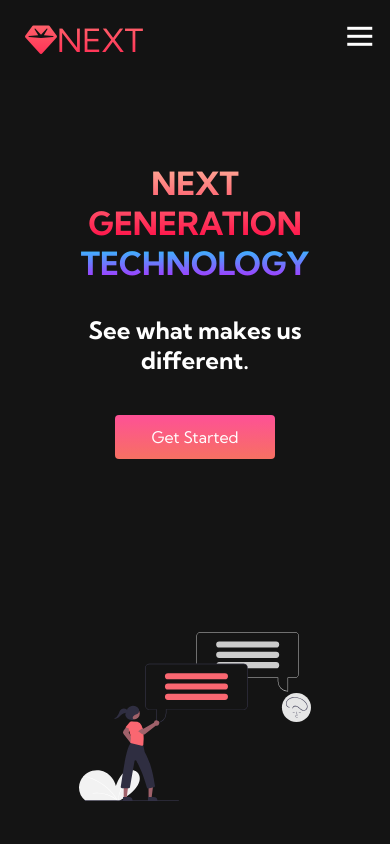
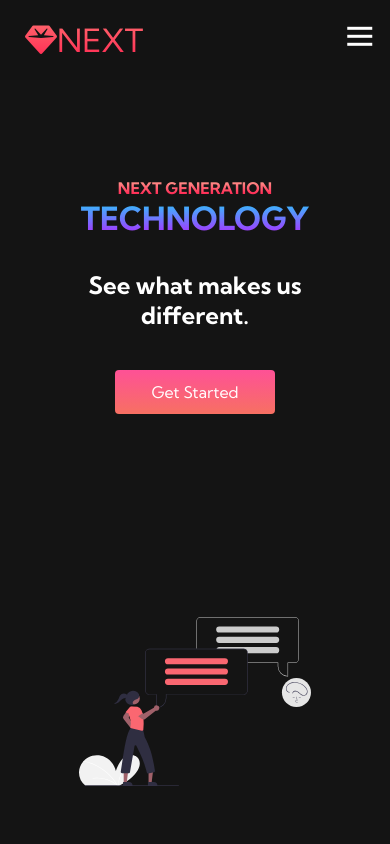
Before and after one commit to akshitishu/site, a plain HTML site: page index.html in a window 390 px wide. Shown: the top 844 px of the page. Drawn offline with Linux system fonts and the light colour scheme.

Commit message:
karna123

```diff
--- a/responsive.css
+++ b/responsive.css
@@ -122,7 +122,7 @@
     margin-bottom: 4rem;
   }
   .main_content h1 {
-    font-size: 2.5 rem;
+    font-size: 1 rem;
     margin-top: 2rem;
   }
   .main_content h2 {
@@ -136,7 +136,7 @@
 
 @media screen and (max-width: 480px) {
   .main_content h1 {
-    font-size: 2rem;
+    font-size: 1rem;
     margin-top: 3rem;
   }
   .main_content h2 {
```
